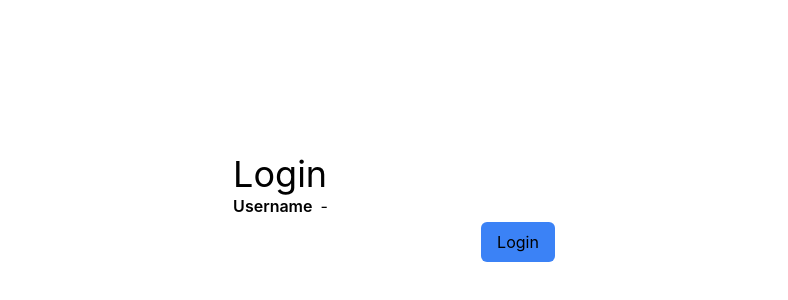
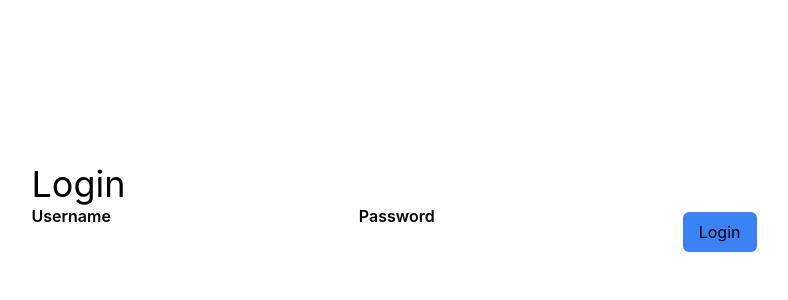
Before and after one commit to Scoder12/stronger, a Next.js app in the folder frontend/: page /login in a window 1280 px wide. Shown: the part 192-492 px from the top of the page, without its empty margins (246-1034 px from the left). Built offline with nearby package versions, Linux system fonts and the light colour scheme; no server answers.

Commit message:
Fix login page CSS and add password input

```diff
--- a/frontend/src/components/login/LoginPage.tsx
+++ b/frontend/src/components/login/LoginPage.tsx
@@ -7,19 +7,22 @@ const Input = ({
   form,
   label,
   ...props
-}: FieldProps & { label: string }) => {
+}: any & FieldProps & { label: string }) => {
   const [, { error }] = useField(field);
   console.log({ error });
   return (
     <label className={"" + (error ? "text-red-500" : "")}>
-      <div className="pb-1">
-        <span className="font-semibold">{label}</span>
-        <span className="px-2">-</span>
-        <span className="italic">{error}</span>
-      </div>
+      <span className="font-semibold">{label}</span>
+      {error ? (
+        <>
+          <span className="px-2">-</span>
+          <span className="italic">{error}</span>
+        </>
+      ) : null}
       <input
         className={
-          "py-1 block " + (error ? "border border-solid border-red-500" : "")
+          "py-1 block border border-solid " +
+          (error ? "border-red-500" : "border-transparent")
         }
         {...field}
         {...props}
@@ -43,7 +46,8 @@ export const LoginPage = (): JSX.Element => {
           {() => (
             <Form>
               <Field name="username" label="Username" component={Input} />
-              <Button type="submit" className="float-right">
+              <Field name="password" label="Password" component={Input} type="password" />
+              <Button type="submit" className="float-right mt-2">
                 Login
               </Button>
             </Form>
```
